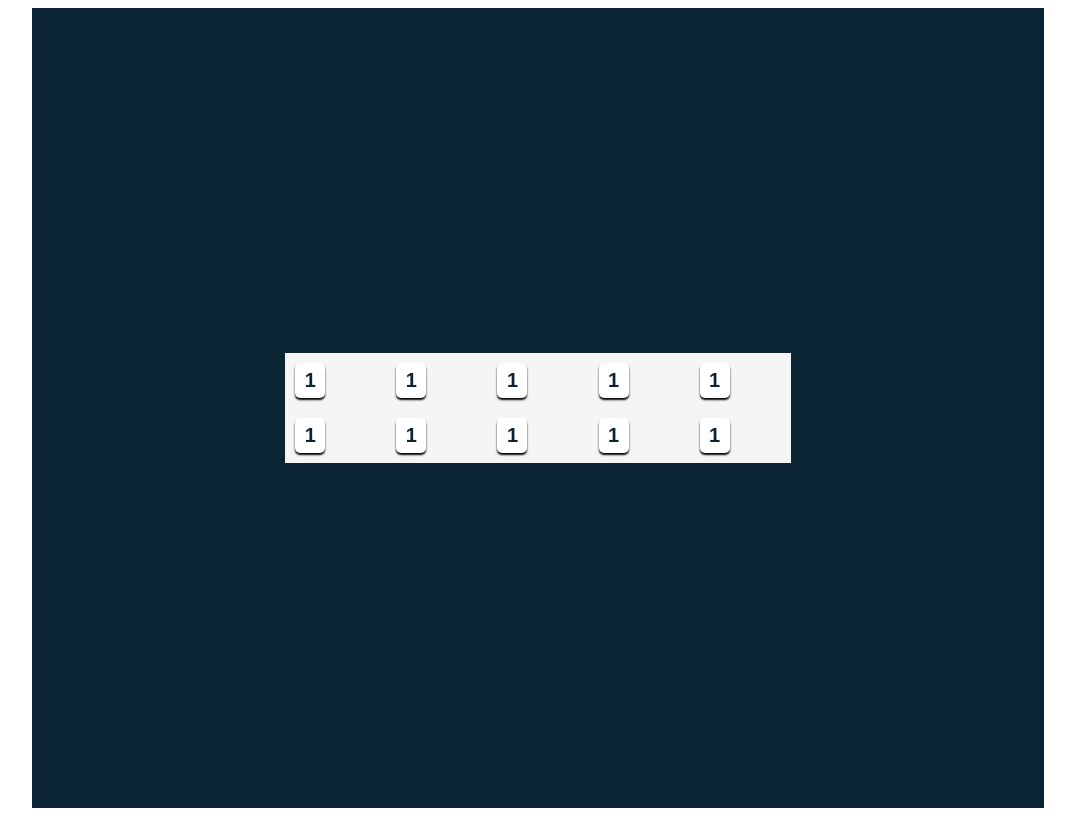
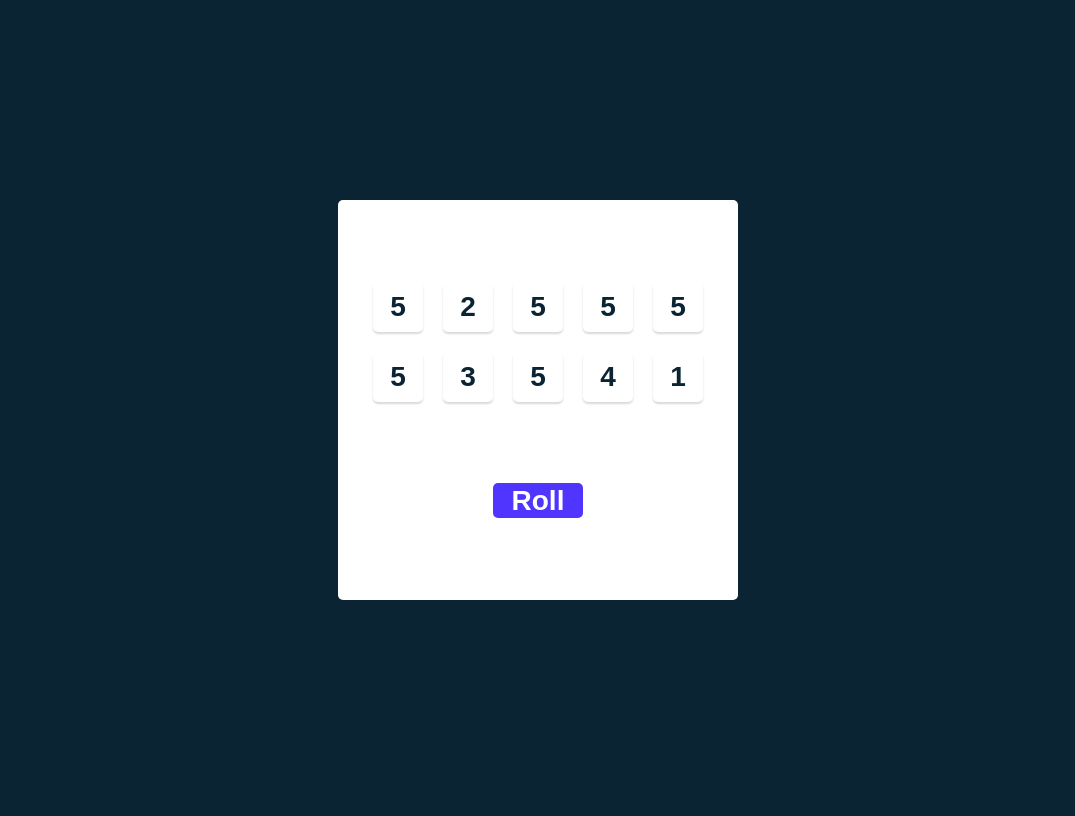
Before and after one commit to crazynets1/roll-dice-app, a React (Create React App) app: page / in a window 1280 px wide. Shown: the whole page, without its empty margins (102-1177 px from the left). Built offline with nearby package versions, Linux system fonts and the light colour scheme.

Commit message:
commit all changes

```diff
--- a/src/App.js
+++ b/src/App.js
@@ -1,18 +1,26 @@
-function App(props) {
+import React from "react"
+import Die from "./Die"
+
+function App() {
+
+  function generateRandomNums() {
+    let numArray = []
+    for (let i = 0; i < 10; i++) {
+      let randomNum = Math.floor(Math.random()*6)+1
+       numArray.push(randomNum)
+    }
+    return numArray
+  }
+
+  const [dices, setDices] = React.useState(generateRandomNums())
+  const diceElements = dices.map(dice => <Die value={dice}/>)
+
   return (
     <main>
-      <div className="div-container">
-        <button className="num-button">{props.value}</button>
-        <button className="num-button">{props.value}</button>
-        <button className="num-button">{props.value}</button>
-        <button className="num-button">{props.value}</button>
-        <button className="num-button">{props.value}</button>
-        <button className="num-button">{props.value}</button>
-        <button className="num-button">{props.value}</button>
-        <button className="num-button">{props.value}</button>
-        <button className="num-button">{props.value}</button>
-        <button className="num-button">{props.value}</button>
+      <div className="dice-container">
+        {diceElements}
       </div>
+       <button className="roll-btn">Roll</button>
     </main>
   )
 }
--- /dev/null
+++ b/src/Die.jsx
@@ -0,0 +1,7 @@
+function Die(props) {
+   return(
+    <button className="num-btn">{props.value}</button>
+   )
+}
+
+export default Die
--- a/src/index.css
+++ b/src/index.css
@@ -3,30 +3,39 @@
 }
 
 body {
-    background-color: #FFF;
-    font-family: Karla, sans-serif;
+   font-family: Karla, sans-serif;
+    margin: 0;
+    background-color: #0B2434;
+    padding: 20px;
+    height: 100vh;
+    display: flex;
+    flex-direction: column;
+    justify-content: center;
+    align-items: center;
+}
+
+div#root {
+    height: 100%;
+    width: 100%;
+    max-height: 400px;
+    max-width: 400px;
 }
 
 main {
-    background-color: #0B2434;
+    border-radius: 5px;
+    background-color: #FFFF;
+    height: 100%;
     display: flex;
-    justify-content: center;
     flex-direction: column;
-    width: 80%;
-    height: 100vh;
-    margin: auto;
     align-items: center;
+    align-self: center;
+    justify-content: space-evenly;
 }
 
-.div-container {
-    background-color: #F5F5F5;
+.dice-container {
     display: grid;
     grid-template: auto auto / repeat(5, 1fr);
     gap: 20px;
-    padding: 10px;
-    width: 50%;
-    align-items: center;
-    justify-content: space-evenly;
 }
 
 button {
@@ -34,14 +43,23 @@ button {
     border-radius: 5px;
     font-weight: bold;
     font-family: Karla, sans-serif;
+    cursor: pointer;
 }
 
-.num-button{
+.num-btn{
     background-color: white;
-    box-shadow: 0 2px 2px 0 rgb(0, 0, 0);
+    box-shadow: 0 2px 2px rgba(0, 0, 0, 0.15);
     color: #0B2434;
-    width: 30px;
-    height: 35px;
-    font-size: 1.25rem;
+    width: 50px;
+    height: 50px;
+    font-size: 1.75rem;
     align-self: center;
 }
+
+.roll-btn{
+    background-color: #5035FF;
+    width: 90px;
+    height: 35px;
+    color: #FFFF;
+    font-size: 1.75rem;
+}
--- a/src/index.js
+++ b/src/index.js
@@ -1,11 +1,11 @@
+import App from './App';
 import React from 'react';
 import ReactDOM from 'react-dom/client';
 import './index.css';
-import App from './App';
 
 const root = ReactDOM.createRoot(document.getElementById('root'));
 root.render(
   <>
-    <App value={1}/>
+    <App/>
   </>
 )
```
Also changed, not shown: src/reportWebVitals.js (deleted, +0 -13 lines), src/setupTests.js (deleted, +0 -5 lines), src/logo.svg (deleted), 1 other file (tests, documents, lock files or other folders).
